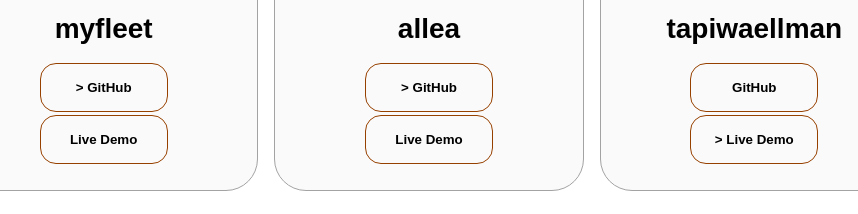
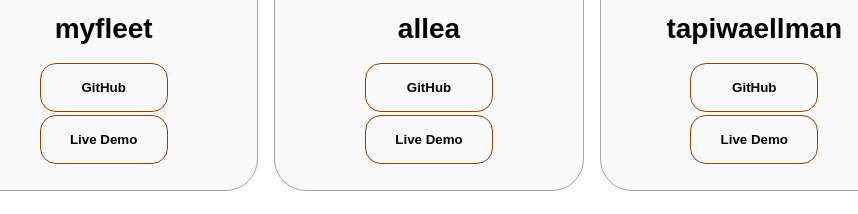
Before and after one commit to EllmanT/tapiwa-ellman-portfolio, a plain HTML site: page index.html in a window 1280 px wide. Shown: the part 2710-2924 px from the top of the page, 211-1069 px from the left. Drawn offline with Linux system fonts and the light colour scheme.

Commit message:
Fixed button text

```diff
--- a/index.html
+++ b/index.html
@@ -260,7 +260,7 @@
                 class="btn btn-color-2 project-btn"
                 onclick="window.open('https://github.com/EllmanT/myfleet', '_blank')"
               >
-                > GitHub
+                GitHub
               </button>
               <button
                 class="btn btn-color-2 project-btn"
@@ -284,7 +284,7 @@
                 class="btn btn-color-2 project-btn"
                 onclick="window.open('https://github.com/EllmanT/allea.com', '_blank')"
               >
-                > GitHub
+                GitHub
               </button>
               <button
                 class="btn btn-color-2 project-btn"
@@ -314,7 +314,7 @@
                 class="btn btn-color-2 project-btn"
                 onclick="window.open('https://https://tapiwae.vercel.app/', '_blank')"
               >
-                > Live Demo
+                Live Demo
               </button>
             </div>
           </div>
```
